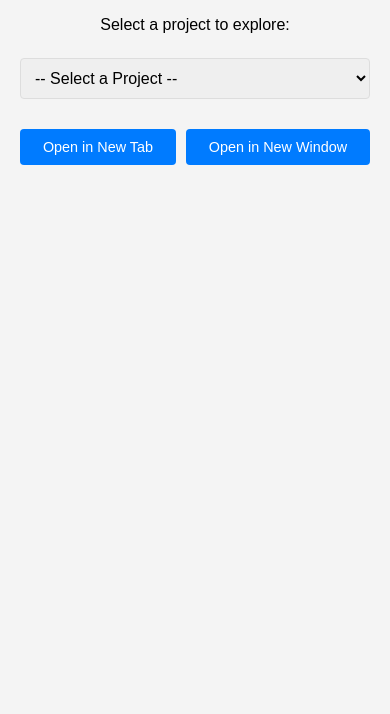
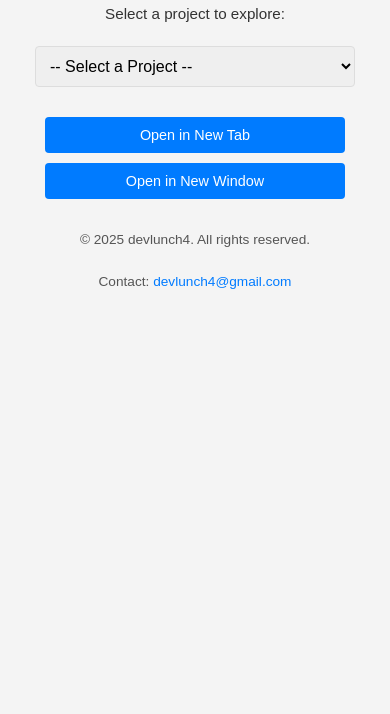
Before and after one commit to devlunch4/devlunch4.github.io, a plain HTML site: page index.html in a window 390 px wide. Shown: the part 130-844 px from the top of the page. Drawn offline with Linux system fonts and the light colour scheme.

Commit message:
Update index.html

```diff
--- a/index.html
+++ b/index.html
@@ -19,22 +19,26 @@
             line-height: 1.6;
             padding: 20px;
             background-color: #f4f4f4;
+            color: #333;
         }
 
         /* Responsive container */
         .container {
             max-width: 800px;
             margin: 0 auto;
+            padding: 0 10px;
         }
 
         h1 {
             text-align: center;
             margin-bottom: 20px;
+            font-size: 2.5em;
         }
 
         p {
             text-align: center;
             margin-bottom: 20px;
+            font-size: 1.1em;
         }
 
         /* Menu and selector */
@@ -42,13 +46,15 @@
             margin-bottom: 20px;
         }
 
-        select, option {
+        select {
             width: 100%;
             font-size: 1em;
             padding: 10px;
             border: 1px solid #ddd;
             border-radius: 4px;
             margin-bottom: 10px;
+            max-height: 200px;
+            overflow-y: auto;
         }
 
         /* Button group */
@@ -61,7 +67,7 @@
         }
 
         button {
-            flex: 1 1 auto;
+            min-width: 150px;
             font-size: 1em;
             padding: 10px 20px;
             background-color: #007BFF;
@@ -78,9 +84,43 @@
 
         /* Mobile responsiveness */
         @media screen and (max-width: 600px) {
+            h1 {
+                font-size: 1.8em;
+            }
+            p {
+                font-size: 0.95em;
+            }
+            .container {
+                padding: 0 15px;
+            }
+            .button-group {
+                flex-direction: column;
+                align-items: center;
+            }
             button {
+                width: 100%;
+                max-width: 300px;
                 font-size: 0.9em;
             }
+        }
+
+        /* Footer style */
+        footer {
+            text-align: center;
+            margin-top: 30px;
+            font-size: 0.9em;
+            color: #555;
+            padding-bottom: 20px;
+        }
+
+        footer a {
+            color: #007BFF;
+            text-decoration: none;
+            transition: color 0.3s;
+        }
+
+        footer a:hover {
+            color: #0056b3;
         }
     </style>
 </head>
@@ -91,16 +131,21 @@
         <p>Select a project to explore:</p>
 
         <div class="menu">
-            <select id="page-select">
+            <select id="page-select" aria-label="Select a project">
                 <option value="">-- Select a Project --</option>
             </select>
         </div>
 
         <div class="button-group">
-            <button onclick="openInNewTab()">Open in New Tab</button>
-            <button onclick="openInNewWindow()">Open in New Window</button>
+            <button onclick="openInNewTab()" aria-label="Open project in new tab">Open in New Tab</button>
+            <button onclick="openInNewWindow()" aria-label="Open project in new window">Open in New Window</button>
         </div>
     </div>
+
+    <footer>
+        <p>© 2025 devlunch4. All rights reserved.</p>
+        <p>Contact: <a href="mailto:devlunch4@gmail.com">devlunch4@gmail.com</a></p>
+    </footer>
 
     <script>
         const pages = [
@@ -113,6 +158,7 @@
             { url: "https://devlunch4.github.io/IBM_course_Develop_an_Interactive_Task_List_Web-Page/", title: "Take_List/Todo_List" },
             //
             { url: "https://devlunch4.github.io/nomadcoders_javascript-for-beginners/", title: "nomadcoders_javascript-for-beginners" },
+
             // util sort
             { url: "https://devlunch4.github.io/utility/calc-blog-visitor.html", title: "calc-blog-visitor" },
             { url: "https://devlunch4.github.io/utility/counting_korean_characters.html", title: "Counting_Korean_Characters" },
@@ -144,15 +190,9 @@
             pageSelect.appendChild(option);
         });
 
-        let selectedUrl = "";
-
-        // Update the selected URL when the dropdown value changes
-        pageSelect.addEventListener('change', function (event) {
-            selectedUrl = event.target.value;
-        });
-
         // Function to open the page in a new tab
         function openInNewTab() {
+            const selectedUrl = pageSelect.value;
             if (selectedUrl) {
                 window.open(selectedUrl, '_blank');
             } else {
@@ -162,6 +202,7 @@
 
         // Function to open the page in a new window
         function openInNewWindow() {
+            const selectedUrl = pageSelect.value;
             if (selectedUrl) {
                 window.open(selectedUrl, 'newWindow', 'width=1024,height=633');
             } else {
```
